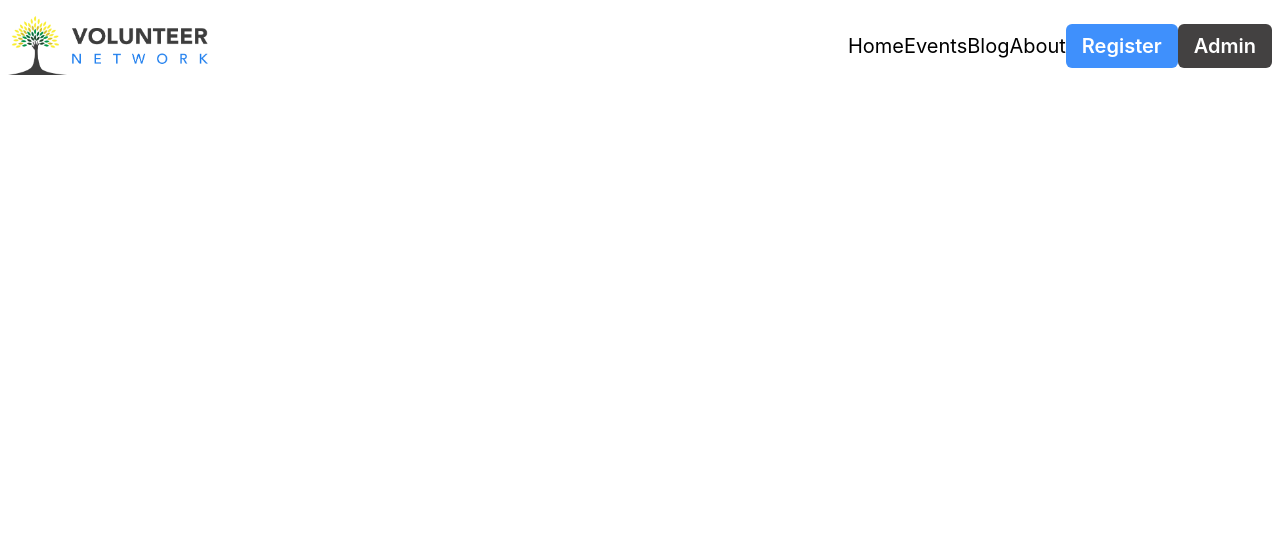
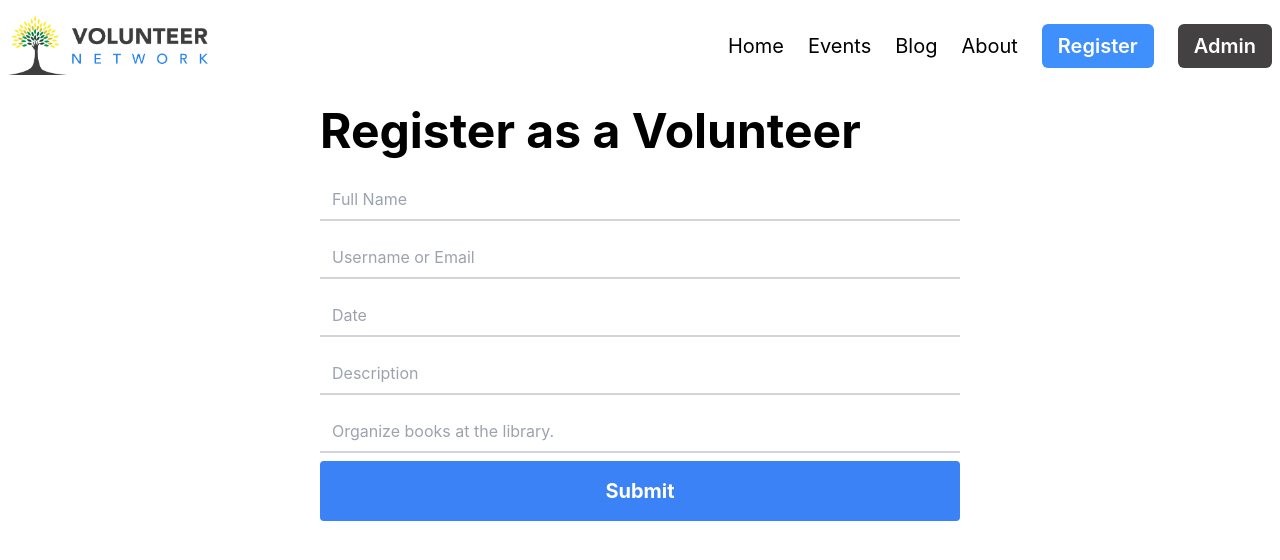
Before and after one commit to pixprocoder/volunteer-network, a React (Create React App) app: page /register in a window 1280 px wide. Shown: the top 560 px of the page. Built offline with nearby package versions, Linux system fonts and the light colour scheme.

Commit message:
register form added

```diff
--- a/src/App.js
+++ b/src/App.js
@@ -6,6 +6,7 @@ import Contact from "./pages/Contact";
 
 import Events from "./pages/Events";
 import Blog from "./pages/Blog";
+import Register from "./pages/Register";
 
 function App() {
   return (
@@ -18,6 +19,7 @@ function App() {
         <Route path="/contact" element={<Contact />} />
         <Route path="/blog" element={<Blog />} />
         <Route path="/about" element={<About />} />
+        <Route path="/register" element={<Register />} />
       </Routes>
     </div>
   );
--- /dev/null
+++ b/src/pages/Login.js
@@ -0,0 +1,24 @@
+import React from "react";
+
+const Login = () => {
+  return (
+    <section className="max-h-screen">
+      <div>
+        <h1>Login</h1>
+        <div class="relative mb-4">
+          <label for="name" class="leading-7 text-sm text-gray-600">
+            Name
+          </label>
+          <input
+            type="text"
+            id="name"
+            name="name"
+            class="w-full bg-white rounded border border-gray-300 focus:border-indigo-500 focus:ring-2 focus:ring-indigo-200 text-base outline-none text-gray-700 py-1 px-3 leading-8 transition-colors duration-200 ease-in-out"
+          />
+        </div>
+      </div>
+    </section>
+  );
+};
+
+export default Login;
--- a/src/pages/Navbar.js
+++ b/src/pages/Navbar.js
@@ -8,7 +8,7 @@ const Navbar = () => {
       <nav className="py-4 max-w-screen-2xl mx-auto bg-white  ">
         <div className="flex flex-col lg:flex-row justify-between items-center px-2">
           <img width={200} src={logo} alt="" />
-          <ul className="flex flex-col lg:flex-row text-xl justify-center items-center">
+          <ul className="flex flex-col space-x-6 lg:flex-row text-xl justify-center items-center">
             <li>
               <Link to="/home"> Home </Link>
             </li>
--- /dev/null
+++ b/src/pages/Register.js
@@ -0,0 +1,57 @@
+import React from "react";
+
+const Register = () => {
+  return (
+    <section className="max-h-screen">
+      <div className="w-1/2 mx-auto">
+        <h1 className=" text-5xl font-bold my-4">Register as a Volunteer</h1>
+        <div class="">
+          <input
+            type="text"
+            id="name"
+            name="text-xl"
+            placeholder="Full Name"
+            class="w-full my-2 bg-white border-b-2 border-gray-300 focus:border-b-2 focus:border-b-indigo-500   outline-none text-blue-600 py-1 px-3 leading-8 transition-colors duration-200 ease-in-out"
+          />
+          <input
+            type="text"
+            id="name"
+            name="text-xl"
+            placeholder="Username or Email"
+            class="w-full my-2 bg-white border-b-2 border-gray-300 focus:border-b-2 focus:border-b-indigo-500   outline-none text-blue-600 py-1 px-3 leading-8 transition-colors duration-200 ease-in-out"
+          />
+          <input
+            type="text"
+            id="name"
+            name="text-xl"
+            placeholder="Date"
+            class="w-full my-2 bg-white border-b-2 border-gray-300 focus:border-b-2 focus:border-b-indigo-500   outline-none text-blue-600 py-1 px-3 leading-8 transition-colors duration-200 ease-in-out"
+          />
+          <input
+            type="text"
+            id="name"
+            name="text-xl"
+            placeholder="Description"
+            class="w-full my-2 bg-white border-b-2 border-gray-300 focus:border-b-2 focus:border-b-indigo-500   outline-none text-blue-600 py-1 px-3 leading-8 transition-colors duration-200 ease-in-out"
+          />
+          <input
+            type="text"
+            id="name"
+            name="text-xl"
+            placeholder="Organize books at the library."
+            class="w-full my-2 bg-white border-b-2 border-gray-300 focus:border-b-2 focus:border-b-indigo-500   outline-none text-blue-600 py-1 px-3 leading-8 transition-colors duration-200 ease-in-out"
+          />
+          <input
+            type="submit"
+            id="submit"
+            name="text-xl"
+            placeholder="Organize books at the library."
+            class="w-full bg-blue-500 rounded p-4 text-xl font-bold text-white hover:bg-blue-700 cursor-pointer"
+          />
+        </div>
+      </div>
+    </section>
+  );
+};
+
+export default Register;
```
